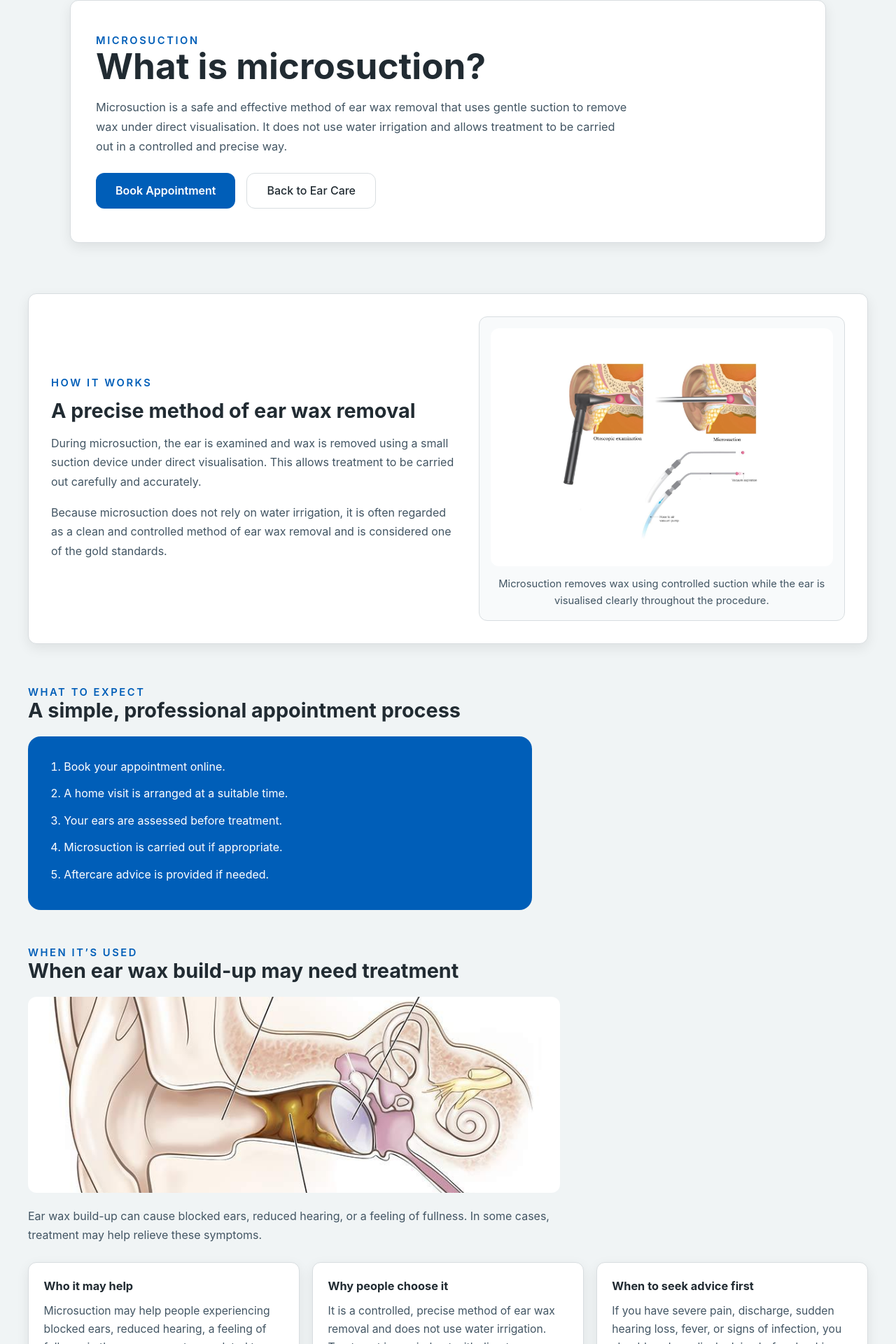
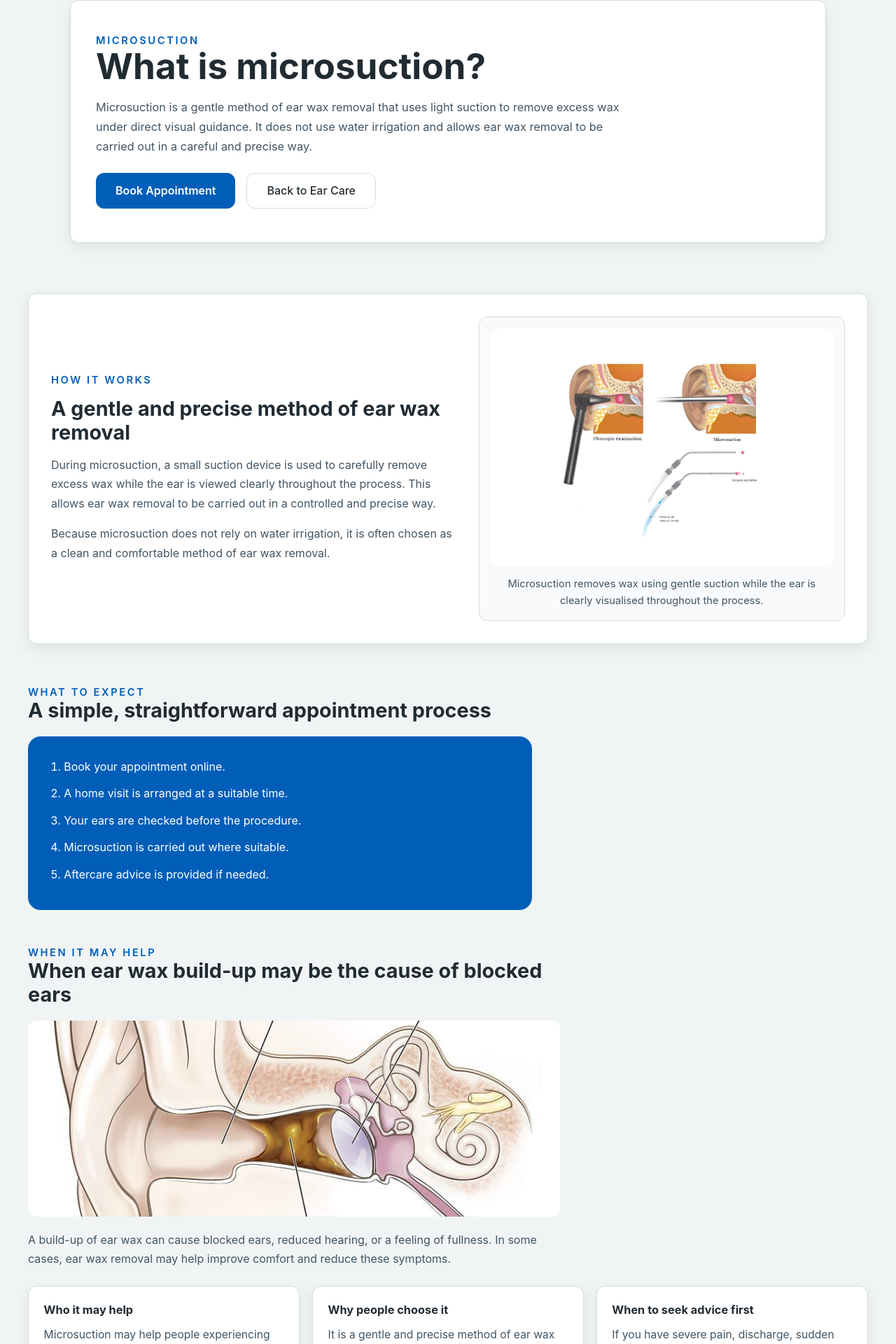
Before and after one commit to VentrisOdin/palaemon-clinical-services, a React app in the folder frontend/: page /microsuction in a window 1280 px wide. Shown: the part 164-2084 px from the top of the page at 70% size. Built offline with nearby package versions, Linux system fonts and the light colour scheme; the HTML template or start-up script is replaced by a standard one.

Commit message:
pre cqc launch updates for microsuction, booking and contact pages

```diff
--- a/frontend/src/components/microsuction/MicrosuctionExplainer.jsx
+++ b/frontend/src/components/microsuction/MicrosuctionExplainer.jsx
@@ -32,7 +32,7 @@ function MicrosuctionExplainer() {
                 maxWidth: "560px",
               }}
             >
-              A precise method of ear wax removal
+              A gentle and precise method of ear wax removal
             </h2>
 
             <p
@@ -41,15 +41,15 @@ function MicrosuctionExplainer() {
                 marginBottom: "1rem",
               }}
             >
-              During microsuction, the ear is examined and wax is removed using a
-              small suction device under direct visualisation. This allows
-              treatment to be carried out carefully and accurately.
+              During microsuction, a small suction device is used to carefully
+              remove excess wax while the ear is viewed clearly throughout the
+              process. This allows ear wax removal to be carried out in a
+              controlled and precise way.
             </p>
 
             <p className="home-section-copy">
               Because microsuction does not rely on water irrigation, it is often
-              regarded as a clean and controlled method of ear wax removal and is
-              considered one of the gold standards.
+              chosen as a clean and comfortable method of ear wax removal.
             </p>
           </div>
 
@@ -64,8 +64,8 @@ function MicrosuctionExplainer() {
               />
 
               <p className="microsuction-explainer-caption">
-                Microsuction removes wax using controlled suction while the ear
-                is visualised clearly throughout the procedure.
+                Microsuction removes wax using gentle suction while the ear is
+                clearly visualised throughout the process.
               </p>
             </div>
           </div>
--- a/frontend/src/components/microsuction/MicrosuctionHero.jsx
+++ b/frontend/src/components/microsuction/MicrosuctionHero.jsx
@@ -4,9 +4,7 @@ function MicrosuctionHero() {
   return (
     <section className="home-hero-section">
       <div className="container">
-        <div
-          className="glass-card microsuction-hero-card"
-        >
+        <div className="glass-card microsuction-hero-card">
           <p className="home-eyebrow">Microsuction</p>
 
           <h1 className="microsuction-hero-title">
@@ -14,10 +12,10 @@ function MicrosuctionHero() {
           </h1>
 
           <p className="home-copy microsuction-hero-copy">
-            Microsuction is a safe and effective method of ear wax removal that
-            uses gentle suction to remove wax under direct visualisation. It does
-            not use water irrigation and allows treatment to be carried out in a
-            controlled and precise way.
+            Microsuction is a gentle method of ear wax removal that uses light
+            suction to remove excess wax under direct visual guidance. It does
+            not use water irrigation and allows ear wax removal to be carried
+            out in a careful and precise way.
           </p>
 
           <div className="home-button-row">
--- a/frontend/src/components/microsuction/MicrosuctionPreparation.jsx
+++ b/frontend/src/components/microsuction/MicrosuctionPreparation.jsx
@@ -33,8 +33,8 @@ function MicrosuctionPreparation() {
             className="home-section-copy"
             style={{ marginBottom: "1.75rem", textAlign: "center" }}
           >
-            Preparing your ears beforehand can help make treatment safer, more
-            comfortable, and more likely to be completed successfully in one
+            Preparing your ears beforehand can help make ear wax removal more
+            comfortable and increase the chances of it being completed in one
             visit.
           </p>
 
@@ -141,10 +141,9 @@ function MicrosuctionPreparation() {
 
             <p className="home-section-copy" style={{ marginBottom: 0 }}>
               In some cases, symptoms such as blocked ears or reduced hearing
-              may not be caused by wax. If no wax is found, or if microsuction
-              is not clinically appropriate, we will explain what we have found
-              and advise you on the next best steps. A consultation and ear
-              assessment still takes place during the visit.
+              may not be caused by wax. If no wax is present, or if we are unable
+              to proceed, we will explain what we can see and advise you on the
+              next steps, including contacting your GP if appropriate.
             </p>
           </div>
         </div>
--- a/frontend/src/components/microsuction/MicrosuctionProcess.jsx
+++ b/frontend/src/components/microsuction/MicrosuctionProcess.jsx
@@ -2,8 +2,8 @@ function MicrosuctionProcess() {
   const steps = [
     "Book your appointment online.",
     "A home visit is arranged at a suitable time.",
-    "Your ears are assessed before treatment.",
-    "Microsuction is carried out if appropriate.",
+    "Your ears are checked before the procedure.",
+    "Microsuction is carried out where suitable.",
     "Aftercare advice is provided if needed.",
   ];
 
@@ -20,7 +20,7 @@ function MicrosuctionProcess() {
           <p className="home-eyebrow">What to expect</p>
 
           <h2 className="home-section-title">
-            A simple, professional appointment process
+            A simple, straightforward appointment process
           </h2>
 
           <div
--- a/frontend/src/components/microsuction/MicrosuctionSuitability.jsx
+++ b/frontend/src/components/microsuction/MicrosuctionSuitability.jsx
@@ -10,7 +10,6 @@ function MicrosuctionSuitability() {
       }}
     >
       <div className="container">
-        {/* 👇 Add heading block for flow */}
         <div
           className="home-content-block"
           style={{
@@ -18,13 +17,12 @@ function MicrosuctionSuitability() {
             marginBottom: "1.5rem",
           }}
         >
-          <p className="home-eyebrow">When it’s used</p>
+          <p className="home-eyebrow">When it may help</p>
 
           <h2 className="home-section-title">
-            When ear wax build-up may need treatment
+            When ear wax build-up may be the cause of blocked ears
           </h2>
 
-          {/* 👇 Image placed HERE */}
           <img
             src={blockage}
             alt="Example of ear wax blockage"
@@ -38,13 +36,12 @@ function MicrosuctionSuitability() {
           />
 
           <p className="home-section-copy">
-            Ear wax build-up can cause blocked ears, reduced hearing, or a
-            feeling of fullness. In some cases, treatment may help relieve these
-            symptoms.
+            A build-up of ear wax can cause blocked ears, reduced hearing, or a
+            feeling of fullness. In some cases, ear wax removal may help improve
+            comfort and reduce these symptoms.
           </p>
         </div>
 
-        {/* 👇 Your existing cards (unchanged) */}
         <div className="home-card-grid">
           <div className="glass-card home-info-card">
             <h3 className="home-card-title">Who it may help</h3>
@@ -58,9 +55,9 @@ function MicrosuctionSuitability() {
           <div className="glass-card home-info-card">
             <h3 className="home-card-title">Why people choose it</h3>
             <p className="home-card-copy">
-              It is a controlled, precise method of ear wax removal and does not
-              use water irrigation. Treatment is carried out with direct
-              visualisation.
+              It is a gentle and precise method of ear wax removal that does not
+              use water irrigation. Wax is removed while the ear is clearly
+              viewed throughout the procedure.
             </p>
           </div>
 
@@ -68,7 +65,8 @@ function MicrosuctionSuitability() {
             <h3 className="home-card-title">When to seek advice first</h3>
             <p className="home-card-copy">
               If you have severe pain, discharge, sudden hearing loss, fever, or
-              signs of infection, you should seek medical advice before booking.
+              signs of infection, you should seek advice from your GP or another
+              appropriate healthcare professional before booking.
             </p>
           </div>
         </div>
--- a/frontend/src/pages/BookingPage.jsx
+++ b/frontend/src/pages/BookingPage.jsx
@@ -1,5 +1,6 @@
 import { Link } from "react-router-dom";
 import consultationImage from "../assets/images/Consultation.jpeg";
+import EarCareBrand from "../components/common/EarCareBrand";
 
 function BookingPage() {
   return (
@@ -14,6 +15,11 @@ function BookingPage() {
             animation: "riseUp 0.8s ease",
           }}
         >
+          {/* Brand Bar */}
+          <div style={{ marginBottom: "1rem" }}>
+            <EarCareBrand />
+          </div>
+
           <p className="home-eyebrow">Booking</p>
 
           <h1
@@ -36,24 +42,24 @@ function BookingPage() {
             }}
           >
             Request a home visit for ear wax removal using microsuction. All
-            booking requests are reviewed before confirmation to ensure
-            suitability and availability.
+            booking requests are reviewed before confirmation to check
+            availability and whether the service is suitable for your needs.
           </p>
 
           <div className="glass-card booking-image-card">
             <img
               src={consultationImage}
-              alt="Clinician carrying out a home visit consultation"
+              alt="Home visit ear wax removal appointment"
               className="booking-image"
             />
           </div>
 
           <div className="home-pill-row" style={{ marginBottom: "2rem" }}>
             {[
-              "HCPC registered paramedic",
               "Home visits",
-              "Microsuction treatment",
+              "Microsuction ear wax removal",
               "Transparent pricing",
+              "Simple booking process",
             ].map((item) => (
               <span key={item} className="home-pill">
                 {item}
@@ -94,8 +100,8 @@ function BookingPage() {
               </div>
 
               <p className="home-card-copy">
-                Includes assessment and microsuction treatment where
-                appropriate. Covers both ears if required.
+                Includes home visit ear wax removal using microsuction. Covers
+                both ears if required.
               </p>
             </div>
 
@@ -111,7 +117,7 @@ function BookingPage() {
                   margin: "0 0 0.75rem 0",
                 }}
               >
-                Consultation Only
+                Visit Without Wax Removal
               </h2>
 
               <div
@@ -126,8 +132,8 @@ function BookingPage() {
               </div>
 
               <p className="home-card-copy">
-                If no treatment is required following assessment. If treatment
-                is carried out, this is included in the £80 fee.
+                If no wax is present, or if we are unable to proceed on the day,
+                the visit charge is £50.
               </p>
             </div>
           </div>
@@ -160,8 +166,9 @@ function BookingPage() {
             >
               This is a booking request, not a confirmed appointment. Your
               details will be reviewed and we will contact you to confirm
-              suitability and availability. Treatment is only carried out when
-              clinically appropriate.
+              availability and whether this service is suitable for you. If
+              we’re unable to proceed on the day, we will explain why and advise
+              you on the next steps.
             </p>
 
             <div style={{ marginTop: "1rem" }}>
--- a/frontend/src/pages/ContactPage.jsx
+++ b/frontend/src/pages/ContactPage.jsx
@@ -1,5 +1,5 @@
 import { Link } from "react-router-dom";
-import BrandLogo from "../components/common/BrandLogo";
+import BrandLogo from "../components/common/EarCareBrand";
 
 function ContactPage() {
   return (
```
